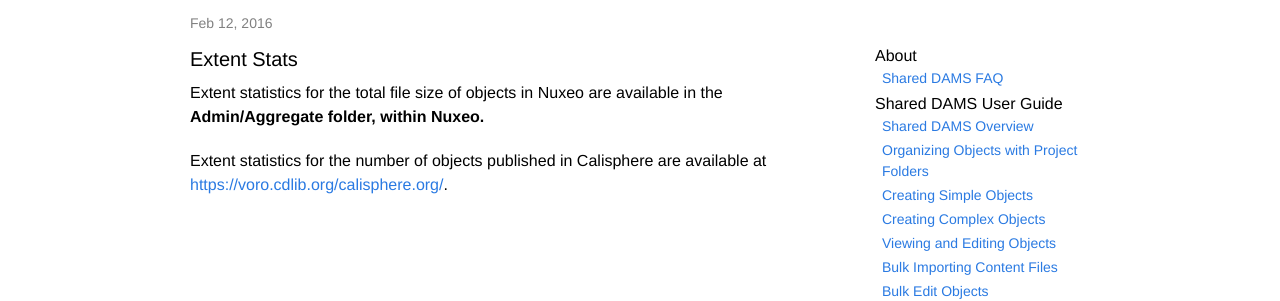
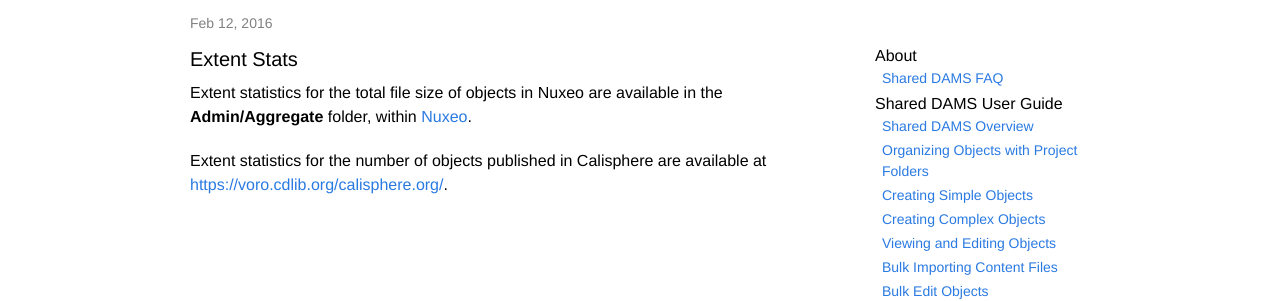
Before and after one commit to ucldc/ucldc-docs, a Jekyll site: the page built from _dams/stats.md, in a window 1280 px wide. Shown: the part 194-495 px from the top of the page. Built offline with Jekyll 4.4.1, drawn with Linux system fonts in a browser that asks for light colours; nearby versions of some CDN libraries.

Commit message:
Update stats.md

```diff
--- a/_dams/stats.md
+++ b/_dams/stats.md
@@ -5,6 +5,6 @@ prev_section: dams/merritt
 
 ## Extent Stats
 
-Extent statistics for the total file size of objects in Nuxeo are available in the <b>Admin/Aggregate<b> folder, within Nuxeo.
+Extent statistics for the total file size of objects in Nuxeo are available in the <b>Admin/Aggregate</b> folder, within <a href="https://nuxeo.cdlib.org">Nuxeo</a>.
 
 Extent statistics for the number of objects published in Calisphere are available at <a href="https://voro.cdlib.org/calisphere.org/">https://voro.cdlib.org/calisphere.org/</a>.
```
